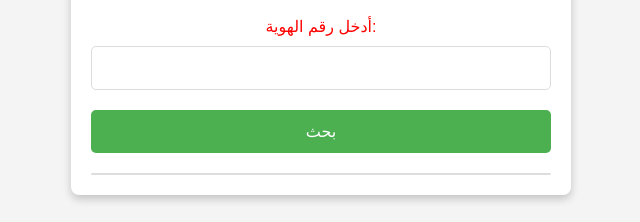
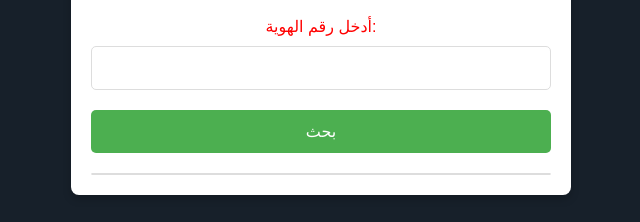
Before and after one commit to abuziadk/school, a website: page index.html in a window 1280 px wide. Shown: the part 303-525 px from the top of the page, without its empty margins (319-959 px from the left). Drawn offline with Linux system fonts and the light colour scheme.

Commit message:
Update index.html

```diff
--- a/index.html
+++ b/index.html
@@ -10,7 +10,7 @@
     <style>
         /* Styles for responsiveness and layout */
         * { margin: 0; padding: 0; box-sizing: border-box; font-family: Arial, sans-serif; }
-        body { display: flex; align-items: center; justify-content: center; min-height: 100vh; background-color: #f4f4f4; padding: 20px; flex-direction: column; }
+        body { display: flex; align-items: center; justify-content: center; min-height: 100vh; background-color: #17202a; padding: 20px; flex-direction: column; }
         .container { width: 100%; max-width: 500px; padding: 20px; background-color: #fff; border-radius: 8px; box-shadow: 0 4px 8px rgba(0, 0, 0, 0.2); text-align: center; }
         h1 { margin-bottom: 20px; font-size: 1.5rem; color: #333; }
         label { display: block; margin-bottom: 10px; font-size: 1rem; color: #666; }
```
